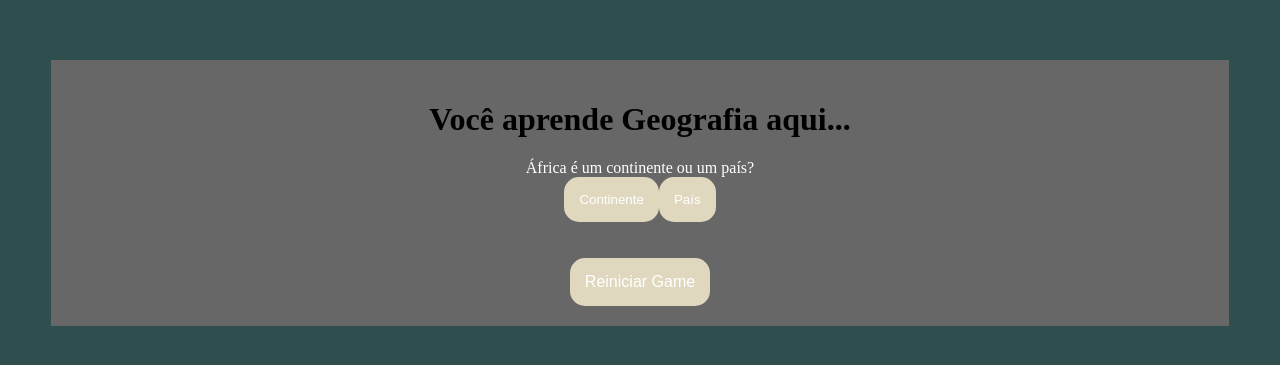
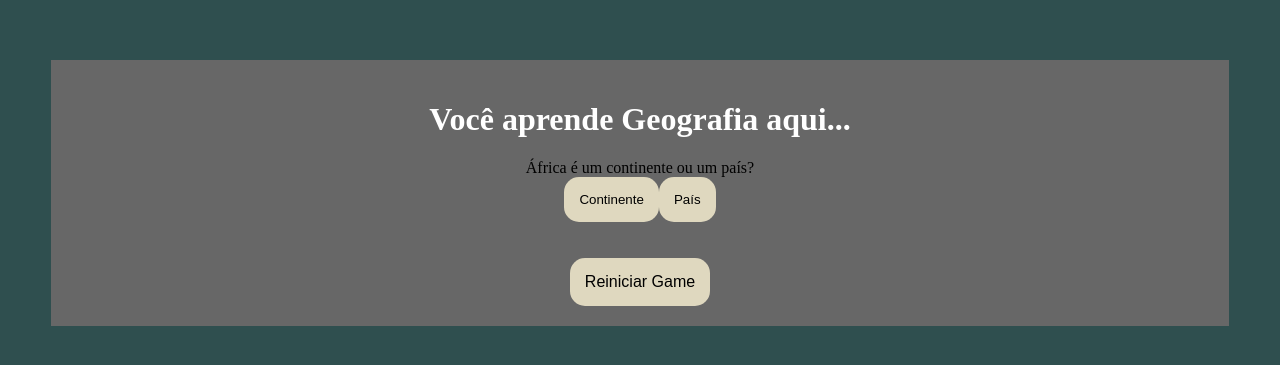
Before and after one commit to vimonts/Tecnicas_computacionais, a plain HTML site: page index.html in a window 1280 px wide. Shown: the part 115-480 px from the top of the page. Drawn offline with Linux system fonts and the light colour scheme.

Commit message:
Update style.css

```diff
--- a/style.css
+++ b/style.css
@@ -2,8 +2,8 @@
     --cor-fundo: #2F4F4F;
     --cor-principal: #676767;
     --cor-secundaria: #DFD8BF;
-    --cor-destaque: #000000;
-    --cor-texto: #FFFFFF;
+    --cor-destaque: #FFFFFF;
+    --cor-texto: #000000;
 
 }
 
```
